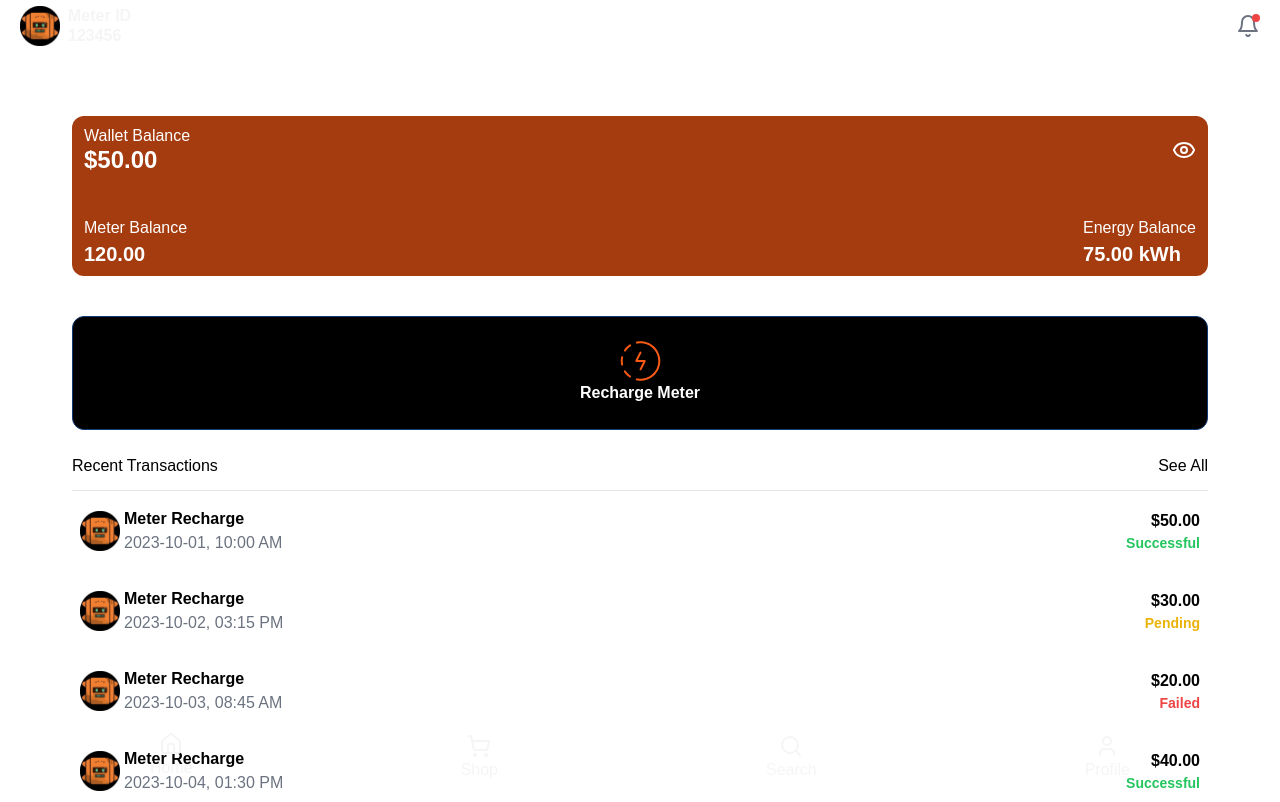
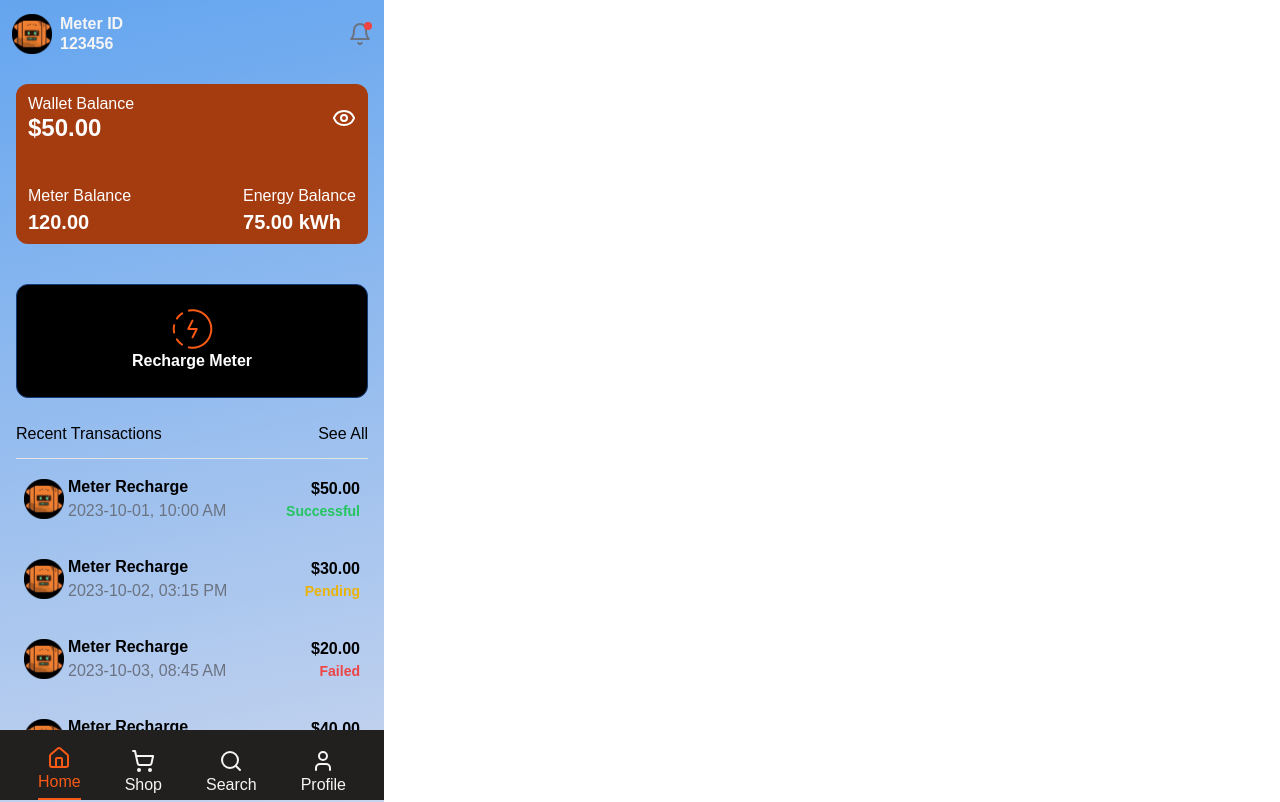
Before and after one commit to IDEA-godwin/payer-dapp, a Next.js app in the folder packages/react-app/: page /dashboard in a window 1280 px wide. Shown: the top 802 px of the page. Built offline with nearby package versions, Linux system fonts and the light colour scheme; a web font is replaced by a local one; what @rainbow-me/rainbowkit, wagmi would draw is missing.

Commit message:
fix color styles

```diff
--- a/packages/react-app/app/dashboard/page.tsx
+++ b/packages/react-app/app/dashboard/page.tsx
@@ -1,6 +1,6 @@
 'use client'
 
-import { useState } from "react";
+import { useEffect, useRef, useState } from "react";
 
 import FooterNav from "@/components/sub-components/FooterNav";
 import HeaderBar from "@/components/sub-components/HeaderBar";
@@ -14,6 +14,10 @@ import RechargeMeter from "@/components/RechargeMeter";
 import { useGlobalContext } from "@/contexts/GlobalContext";
 
 export default function Page() {
+
+  const parentRef = useRef<HTMLDivElement | null>(null)
+  const [width, setWidth] = useState(0);
+
   const [activeTab, setActiveTab] = useState("home");
   const [showRechargeMeter, setShowRechargeMeter] = useState(false);
 
@@ -23,6 +27,21 @@ export default function Page() {
   const toggleRechargeMeter = () => {
     setShowRechargeMeter(!showRechargeMeter);
   };
+
+  useEffect(() => {
+    const updateWidth = () => {
+      if (parentRef.current) {
+        console.log(parentRef.current.classList)
+        setWidth(parentRef.current.offsetWidth);
+      }
+    };
+
+    updateWidth();
+    window.addEventListener('resize', updateWidth);
+    return () => window.removeEventListener('resize', updateWidth);
+  }, []);
+
+
 
   const renderActiveTab = () => {
     switch (activeTab) {
@@ -41,10 +60,10 @@ export default function Page() {
     return <RechargeMeter toggleRechargeMeter={toggleRechargeMeter} />;
 
   return (
-    <div className="min-h-screen flex flex-col items-center justify-between px-6 py-5">
-      {activeTab === "home" && <HeaderBar meterId={meterId} avatar={avatar} />}
-      <main className="flex-1 p-4 w-full mt-20 mb-24">{renderActiveTab()}</main>
-      <FooterNav activeTab={activeTab} setActiveTab={setActiveTab} />
+    <div ref={parentRef} className="w-full flex flex-col items-center justify-between">
+      {(activeTab === "home" || activeTab === "profile") && <HeaderBar meterId={meterId} avatar={avatar} />}
+      <main className="flex-1 p-4 w-full mb-24 z-1">{renderActiveTab()}</main>
+      <FooterNav width={width} activeTab={activeTab} setActiveTab={setActiveTab} />
     </div>
   );
 };
--- a/packages/react-app/app/link-meter/page.tsx
+++ b/packages/react-app/app/link-meter/page.tsx
@@ -51,7 +51,7 @@ export default function Page() {
 
   return (
     <div
-      className="min-h-screen flex flex-col items-center justify-between px-6 py-12"
+      className="min-h-screen flex flex-col items-center justify-between px-5 py-12"
     >
       <div className="text-left w-full">
         <h2 className="text-xl font-bold">
@@ -82,13 +82,13 @@ export default function Page() {
       </div>
       <div />
       <button
-        className={`font-semibold py-3 px-6 rounded-xl w-full max-w-xs shadow-md flex items-center justify-center`}
+        className="flex items-center justify-center bg-[#221F1F] text-white font-semibold py-3 px-6 rounded-xl w-full text-center shadow-md cursor-pointer"
         disabled={!inputValue}
         onClick={handleSubmit}
       >
         {isLoading ? (
           <>
-            <Loader2 className="animate-spin -ml-1 mr-2 h-4 w-4 text-[#f85a16]" />
+            <Loader2 className="animate-spin -ml-1 mr-2 h-4 w-4" />
             {"Link meter"}
           </>
         ) : ("Link meter")}
--- a/packages/react-app/app/page.tsx
+++ b/packages/react-app/app/page.tsx
@@ -5,31 +5,25 @@ import Link from "next/link";
 export default function Home() {
   return (
     <div
-      className="min-h-screen flex flex-col items-center justify-between px-6 py-12"
+      className="min-h-screen flex flex-col items-center justify-between px-5 py-12"
     >
       <div />
-      <img src="/robot.png" alt="robot" className="w-40 h-40 object-contain" />
+      <img src="/images/robot.png" alt="robot" className="w-40 h-40 object-contain" />
       <div className="text-center space-y-4">
-        <h1 className="text-lg font-medium leading-6">
+        <h1 className="text-lg font-semibold leading-6">
           Welcome to{" "}
           <span
-            style={{ color: "var(--link-color)" }}
-            className="font-semibold"
+            style={{ color: "#f85a16" }}
+            className=""
           >
             M3tering Payer
           </span>
         </h1>
-        <p className="text-sm" style={{ color: "var(--text-color)" }}>
+        <p className="text-md font-medium" style={{ color: "var(--text-color)" }}>
           Get started with managing your meter on the go.
         </p>
       </div>
-      <Link href={"/link-meter"}
-        className="secondary font-semibold py-3 px-6 rounded-xl w-full max-w-xs shadow-md cursor-pointer"
-      // style={{
-      //   backgroundColor: "var(--dark-button-color)",
-      //   color: "var(--text-color-light)",
-      // }}
-      >
+      <Link href={"/link-meter"} className="bg-[#221F1F] text-white font-semibold py-3 px-6 rounded-xl w-full text-center shadow-md cursor-pointer">
         Get started
       </Link>
     </div>
--- a/packages/react-app/components/Layout.tsx
+++ b/packages/react-app/components/Layout.tsx
@@ -9,10 +9,8 @@ const Layout: FC<Props> = ({ children, loading }) => {
   return (
     <>
       {loading && <Loading />}
-      <div className=" text-(--text-color) bg-(--linear-light-bg) dark:bg(--background-color)">
-        <div className="mx-auto space-y-8 sm:px-6 lg:px-8">
-          {children}
-        </div>
+      <div className="max-w-sm bg-primary">
+        {children}
       </div>
     </>
   );
--- a/packages/react-app/components/RechargeMeter.tsx
+++ b/packages/react-app/components/RechargeMeter.tsx
@@ -1,17 +1,15 @@
-import { ChevronLeft, Wallet } from "lucide-react";
+import { ChevronLeft, Loader2, Wallet } from "lucide-react";
 import { useState } from "react";
 
 const RechargeMeter = ({ toggleRechargeMeter }: { toggleRechargeMeter: () => void }) => {
   const prices = [20, 50, 100, 200, 500, 1000];
   const [priceValue, setPriceValue] = useState(0);
-  const [modal, setModal] = useState(false);
 
-  const toggleModal = () => {
-    setModal(!modal);
-  };
+  const [isLoading, setLoading] = useState(false)
+
 
   return (
-    <div className="px-4">
+    <div className="min-h-screen px-5 py-2">
       {/* Back button */}
       <button
         onClick={toggleRechargeMeter}
@@ -21,16 +19,16 @@ const RechargeMeter = ({ toggleRechargeMeter }: { toggleRechargeMeter: () => voi
       </button>
 
       {/* Headers */}
-      <div className=" pt-2">
+      <div className=" mt-10 pt-5">
         <h1 className="text-2xl font-extrabold">
-          Recharge <span className="text-[var(--link-color)]">Meter</span>
+          Recharge <span className="text-[#f85a16]">M3ter</span>
         </h1>
         <h2 className="font-light">Top up your meter</h2>
         {/* Add your recharge options here */}
       </div>
 
       {/* Fixed Price */}
-      <section className="grid grid-cols-3 gap-4 mt-5">
+      <section className="grid grid-cols-3 gap-4 mt-5 text-white">
         {prices.map((price) => {
           return (
             <div
@@ -53,7 +51,7 @@ const RechargeMeter = ({ toggleRechargeMeter }: { toggleRechargeMeter: () => voi
       </section>
 
       {/* Input */}
-      <div className="mt-5 w-full flex items-center justify-between text-[var(--link-color)]">
+      <div className="mt-9 w-full flex items-center justify-between text-[var(--link-color)]">
         <span className="text-xl font-light">$</span>
         <input
           type="text"
@@ -64,6 +62,19 @@ const RechargeMeter = ({ toggleRechargeMeter }: { toggleRechargeMeter: () => voi
           className="p-2 text-[var(--link-color)] w-[95%] border-b outline-none border-gray-500"
         />
       </div>
+
+      <button
+        className="flex items-center justify-center mt-10 bg-[#221F1F] text-white font-semibold py-3 px-6 rounded-xl w-full text-center shadow-md cursor-pointer"
+        disabled={!priceValue}
+      // onClick={handleSubmit}
+      >
+        {isLoading ? (
+          <>
+            <Loader2 className="animate-spin -ml-1 mr-2 h-4 w-4" />
+            {"Pay"}
+          </>
+        ) : ("Pay")}
+      </button>
     </div>
   );
 };
--- a/packages/react-app/components/sub-components/FooterNav.tsx
+++ b/packages/react-app/components/sub-components/FooterNav.tsx
@@ -1,10 +1,13 @@
 import { Home, ShoppingCart, Search, User } from "lucide-react";
 
-const FooterNav = ({ activeTab, setActiveTab }: any) => {
+const FooterNav = ({ width, activeTab, setActiveTab }: any) => {
   const isActive = (tab: any) => tab === activeTab;
 
   return (
-    <footer className="fixed bottom-0 left-0 bg-[var(--dark-background-color)] w-full py-4 flex justify-around items-center z-50 text-[#f5f5f5] px-4">
+    <footer
+      className="fixed bottom-0 left-0 bg-[#221F1F] pt-4 flex justify-around items-center z-50 text-[#f5f5f5] px-4"
+      style={{ width }}
+    >
       {[
         { icon: <Home />, label: "Home", key: "home" },
         { icon: <ShoppingCart />, label: "Shop", key: "shop" },
@@ -14,7 +17,7 @@ const FooterNav = ({ activeTab, setActiveTab }: any) => {
         <div
           key={key}
           onClick={() => setActiveTab(key)}
-          className={`flex items-center justify-center flex-col font-light cursor-pointer ${isActive(key) ? "text-[var(--link-color)]" : ""
+          className={`flex items-center justify-center flex-col font-light cursor-pointer ${isActive(key) ? "text-[#F85A16] border-b-2 border-[#F85A16]" : ""
             }`}
         >
           {icon}
--- a/packages/react-app/components/sub-components/HeaderBar.tsx
+++ b/packages/react-app/components/sub-components/HeaderBar.tsx
@@ -11,10 +11,7 @@ const HeaderBar = ({ meterId, avatar }: any) => {
   }, []);
 
   return (
-    <header
-      className={`flex justify-between px-5 py-1 bg-[var(--dark-background-color)] items-center w-full fixed right-0 top-0 z-50 transition-shadow duration-300 ease-in-out  text-[#f5f5f5] ${hasShadow ? "shadow-md shadow-[rgba(255,255,255,0.1)]" : ""
-        } `}
-    >
+    <header className={`flex justify-between items-center px-3 py-3 transition-shadow duration-300 ease-in-out  text-[#f5f5f5] w-full sticky top-0 ${hasShadow ? "shadow-md shadow-[rgba(255,255,255,0.1)] bg-[#221F1F]/80" : ""}`}>
       <div className="flex items-center space-x-2">
         <img src={avatar} className="w-10 h-auto" />
         <div className="text-left -space-y-1">
--- a/packages/react-app/components/tabs/ProfileTab.tsx
+++ b/packages/react-app/components/tabs/ProfileTab.tsx
@@ -11,7 +11,7 @@ import { useState } from "react";
 
 export default function ProfileTab() {
   const { meterId, avatar } = useGlobalContext();
-  const [isDarkMode, setIsDarkMode] = useState(false);
+  const [isDarkMode, setIsDarkMode] = useState(true);
 
   // Handle Dark Mode Toggle
   const handleDarkMode = () => {
@@ -26,8 +26,8 @@ export default function ProfileTab() {
 
   return (
     <div className="h-[70vh] text-white">
-      <div className="flex flex-col items-center -mt-24">
-        <div className="w-40 h-auto rounded-full p-1 overflow-hidden">
+      <div className="flex mt-10 flex-col items-center">
+        <div className="w-40 rounded-full p-1">
           <img
             src={avatar}
             alt="Avatar"
@@ -38,29 +38,29 @@ export default function ProfileTab() {
       </div>
 
       {/* Options */}
-      <div className="mt-14 px-4 py-6 rounded-2xl space-y-5 bg-[#425183] profile-bg shadow-[0_0_60px_10px_rgba(66,81,131,0.99)]">
+      <div className="mt-3 px-4 py-3 rounded-2xl space-y-5 bg-[#425183] profile-bg shadow-[0_0_60px_10px_rgba(66,81,131,0.99)]">
         <Option
           icon={<UserPenIcon size={18} />}
           label="Replace meter"
           onClick={() => handleOptionClick("replace")}
         />
         <Option
-          icon={isDarkMode ? <Sun size={18} /> : <Moon size={18} />}
-          label={isDarkMode ? "Light mode" : "Dark mode"}
+          icon={!isDarkMode ? <Sun size={18} /> : <Moon size={18} />}
+          label={!isDarkMode ? "Light mode" : "Dark mode"}
           trailing={
             <label className="inline-flex items-center cursor-pointer">
               <input
                 type="checkbox"
                 className="sr-only peer"
-                checked={isDarkMode}
+                checked={!isDarkMode}
                 onChange={handleDarkMode}
               />
               <div className="w-11 h-6 bg-white/30 rounded-full relative transition-colors duration-300 peer-checked:bg-[var(--link-color)]">
                 <span
-                  className={`absolute top-0.5 left-0.5 w-5 h-5 bg-white rounded-full transition-all duration-300 text-orange-500 grid place-items-center ${isDarkMode ? "translate-x-5" : ""
+                  className={`absolute top-0.5 left-0.5 w-5 h-5 bg-white rounded-full transition-all duration-300 text-orange-500 grid place-items-center ${!isDarkMode ? "translate-x-5" : ""
                     }`}
                 >
-                  {isDarkMode ? (
+                  {!isDarkMode ? (
                     <Sun size={18} className="text-black" />
                   ) : (
                     <Moon size={18} />
--- a/packages/react-app/styles/globals.css
+++ b/packages/react-app/styles/globals.css
@@ -87,9 +87,12 @@
   --secondary-button-text: #ffffff;
 }
 
+.bg-primary {
+  background: linear-gradient(167.99deg, #64A5EF 0%, #D5DBEE 100%);
+}
+
 /* Default to light mode */
 body {
-  background-color: var(--light-background-color);
   color: var(--text-color-light);
   font-family: "Agdasima", sans-serif;
   font-weight: bolder;
```
